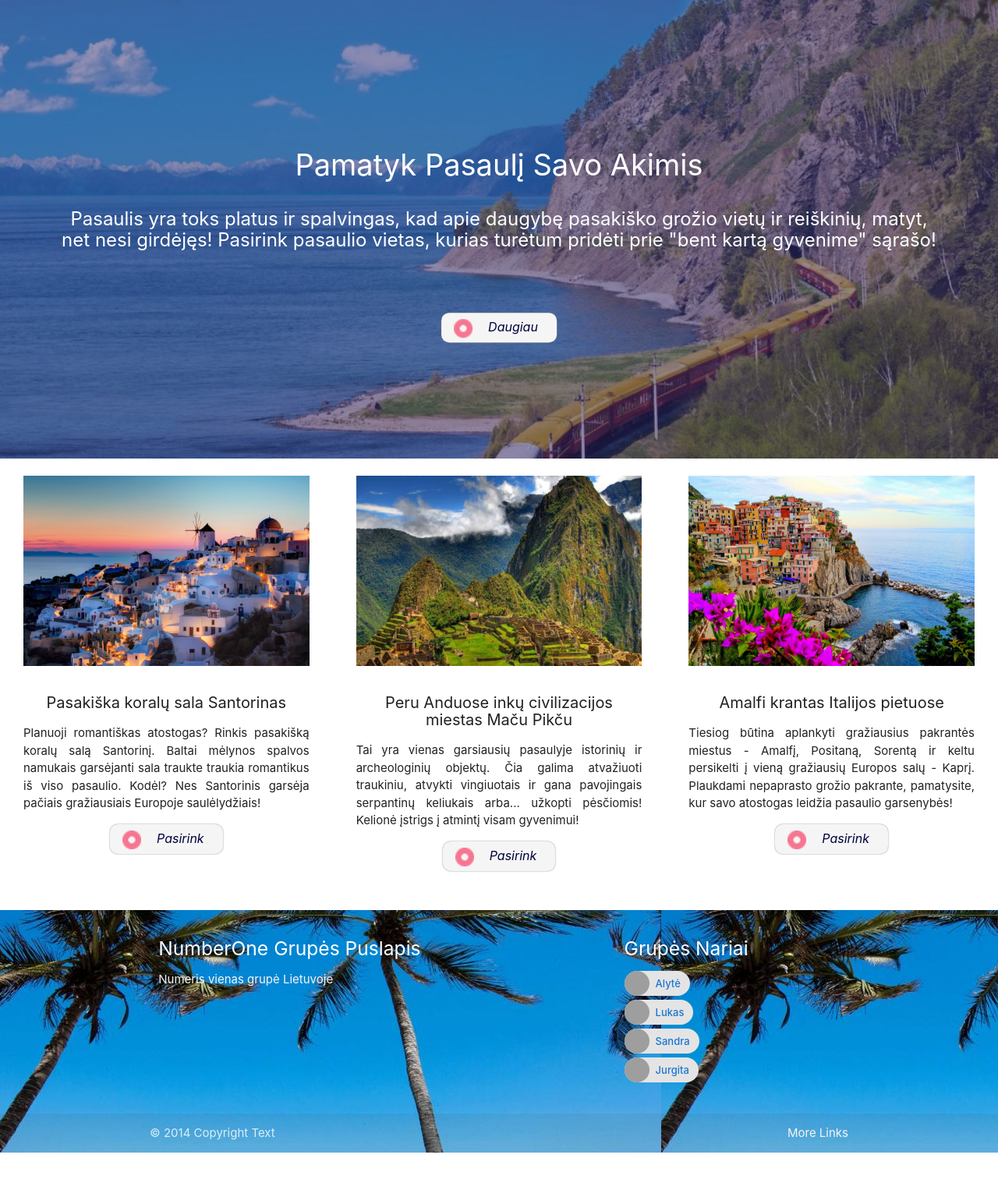
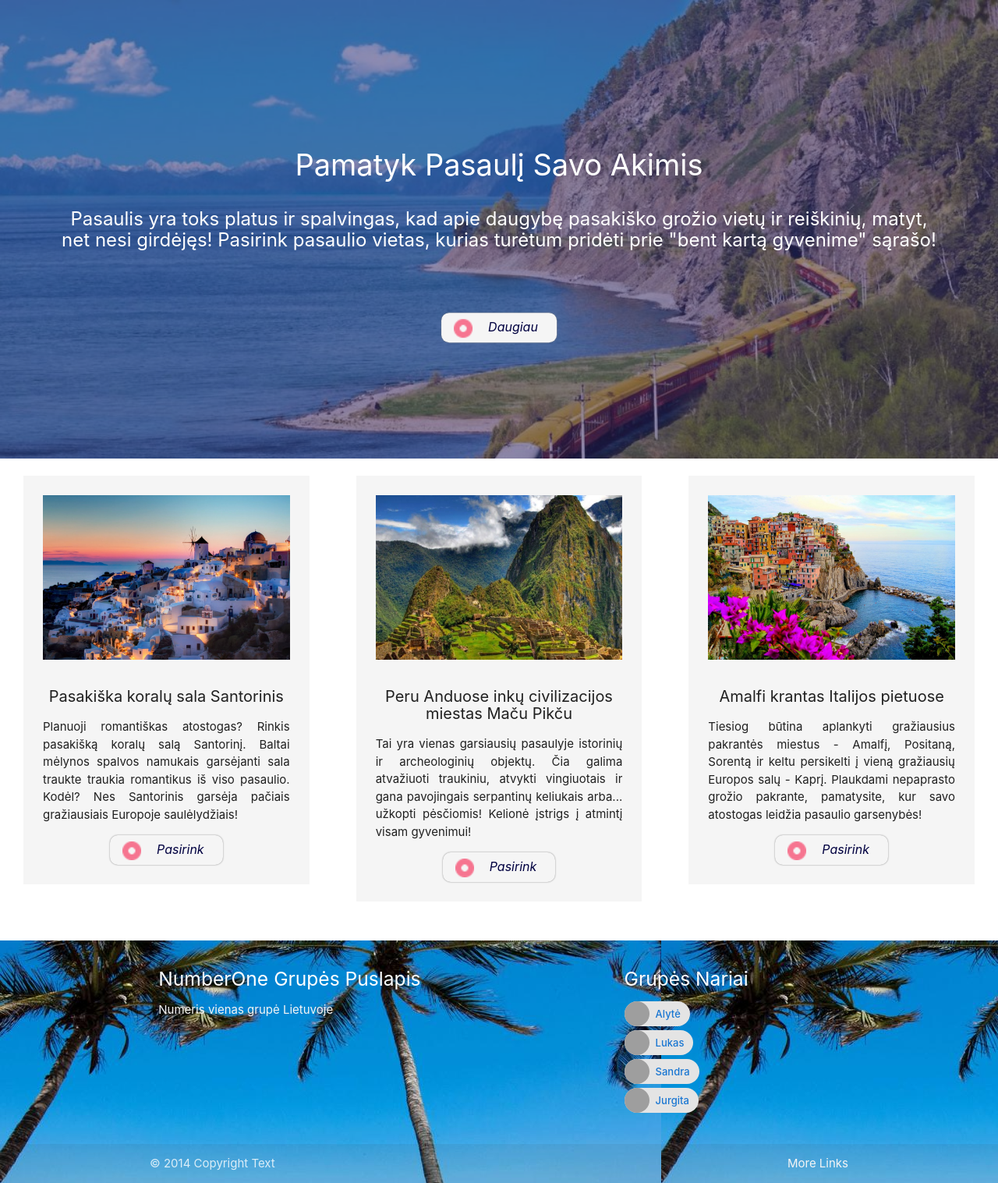
Before and after one commit to lunikas/numberOne, a PHP site: page /numberOne/ in a window 1280 px wide. Shown: the part 65-1582 px from the top of the page at 78% size. Before the commit the page ends 1543 px from the top, so only its background shows below. Run offline with PHP 8.4, Linux system fonts and the light colour scheme; grey boxes are pictures that could not be loaded.

Commit message:
Paskutiniai pakeitimai

```diff
--- a/index.php
+++ b/index.php
@@ -25,17 +25,20 @@
 
 <div class="row">
 
-  <div class="col s12 m6 l4 center-align plotis">
+  <div class="col s12 m12 l4 center-align plotis">
+    <div class="fonas">
     <img class="responsive-img" src="images/santorini.jpg" alt="">
-    <h3>Pasakiška koralų sala Santorinas</h3>
+    <h3>Pasakiška koralų sala Santorinis</h3>
 
     <p>Planuoji romantiškas atostogas? Rinkis pasakišką koralų salą Santorinį. Baltai mėlynos spalvos namukais garsėjanti sala traukte traukia romantikus iš viso pasaulio. Kodėl? Nes Santorinis garsėja pačiais gražiausiais Europoje saulėlydžiais!  </p>
 
     <a class="button" href="https://nl.wikipedia.org/wiki/Santorini"><img class="button-request" src="images/primary-radio.png">Pasirink</a>
   </div>
+  </div>
 
 
-  <div class="col s12 m6 l4 center-align plotis">
+  <div class="col s12 m12 l4 center-align plotis">
+  <div class="fonas">
     <img class="responsive-img" src="images/machu-picchu.jpg" alt="">
     <h3>Peru Anduose inkų civilizacijos miestas Maču Pikču</h3>
 
@@ -43,8 +46,10 @@
 
     <a class="button" href="https://en.wikipedia.org/wiki/Machu_Picchu"><img class="button-request" src="images/primary-radio.png">Pasirink</a>
   </div>
+  </div>
 
-  <div class="col s12 m6 l4 center-align plotis">
+  <div class="col s12 m12 l4 center-align plotis">
+  <div class="fonas">
     <img class="responsive-img" src="images/amalfi2.jpg" alt="">
     <h3>Amalfi krantas Italijos pietuose</h3>
 
@@ -52,6 +57,7 @@
 
     <a class="button" href="https://de.wikipedia.org/wiki/Amalfi"><img class="button-request" src="images/primary-radio.png">Pasirink</a>
   </div>
+  </div>
 
 </div>
 
```
